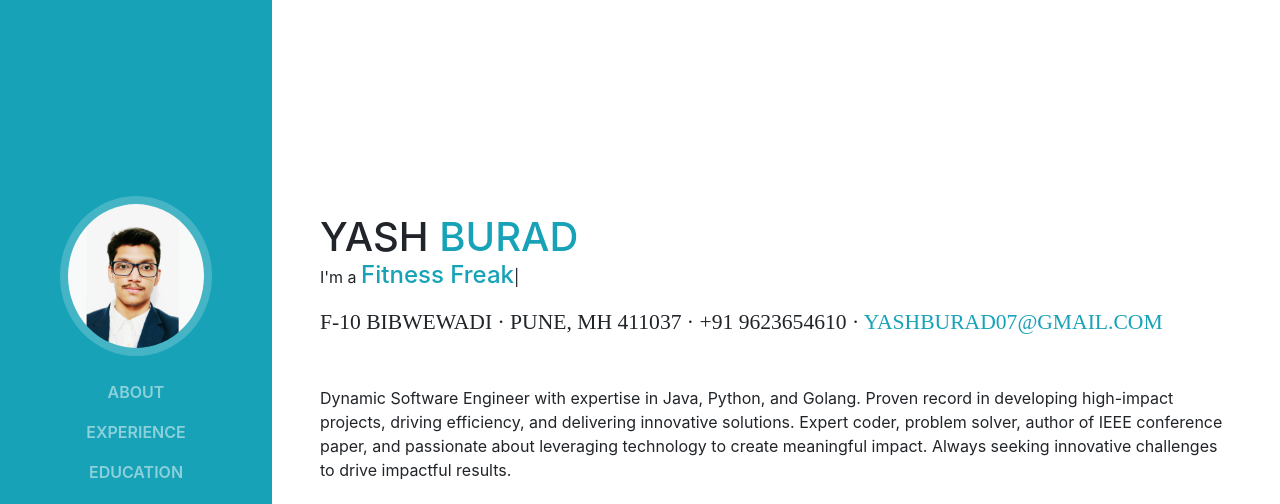
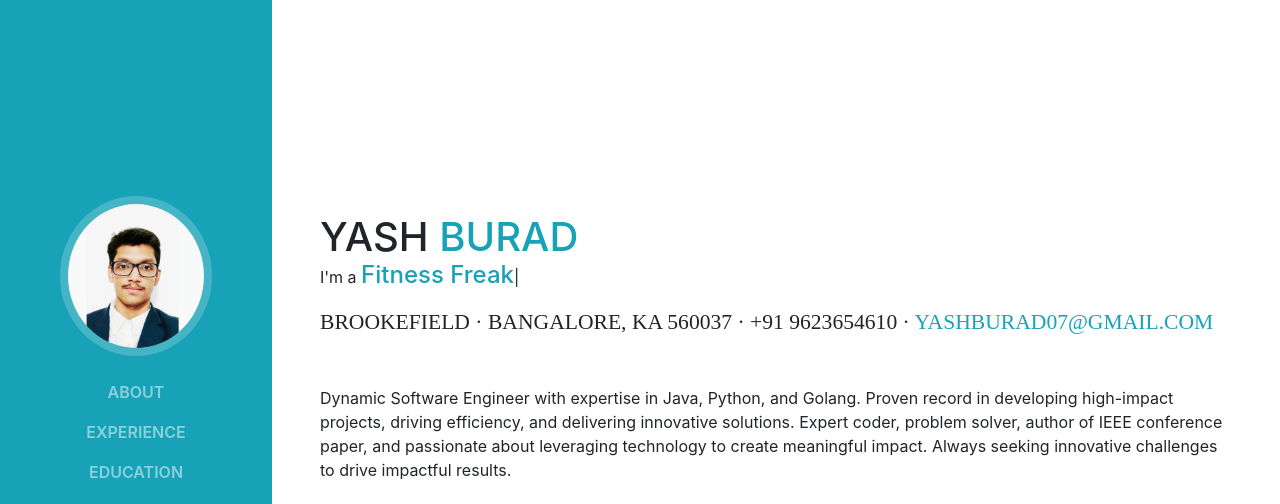
Before and after one commit to Yash-burad/Yash-burad.github.io, a website with bundled scripts: page index.html in a window 1280 px wide. Shown: the top 504 px of the page. Built offline with nearby package versions, Linux system fonts and the light colour scheme; a web font is replaced by a local one.

Commit message:
Fixed personal details

```diff
--- a/index.html
+++ b/index.html
@@ -71,7 +71,7 @@
             <div class="hero-container" data-aos="fade-in">
               <p>I'm a <span class="typed text-info h4" data-typed-items="Software Engineer, Fitness Freak, Explorer, Foodie"></span></p>
             </div>
-            <div class="subheading mb-5">F-10 Bibwewadi · Pune, MH 411037 · +91 9623654610 ·
+            <div class="subheading mb-5">Brookefield · Bangalore, KA 560037 · +91 9623654610 ·
                 <a href="mailto:yashburad07@gmail.com" class="text-info">yashburad07@gmail.com</a>
             </div>
             <p class="mb-5">Dynamic Software Engineer with expertise in Java, Python, and Golang. Proven record in developing high-impact projects, driving efficiency, and delivering innovative solutions. Expert coder, problem solver, author of IEEE conference paper, and passionate about leveraging technology to create meaningful impact. Always seeking innovative challenges to drive impactful results.</p>
```
